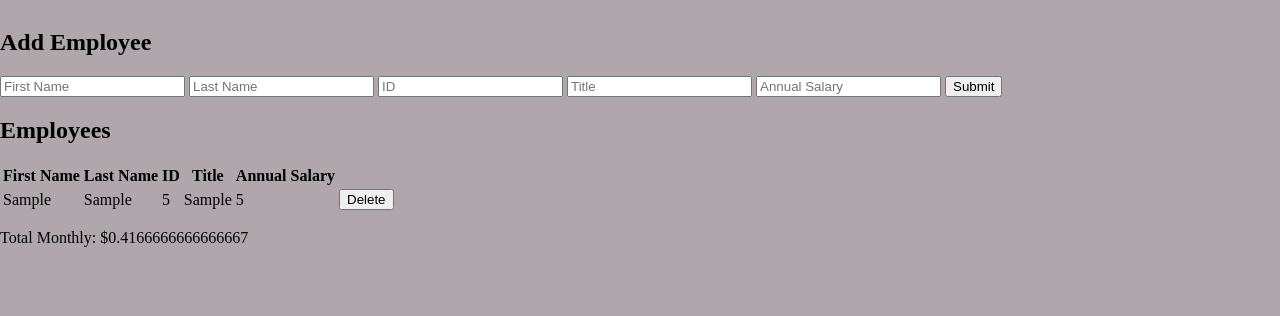
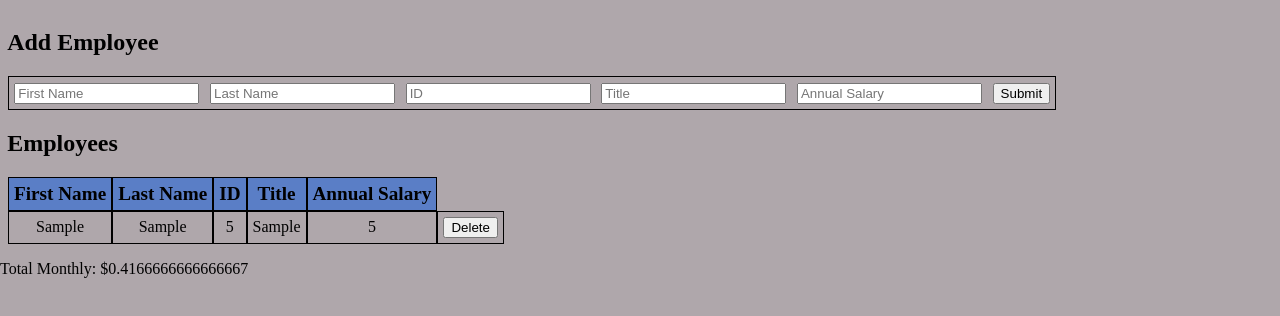
Before and after one commit to DeadstockFox/weekend-salary-calculator, a website: page index.html in a window 1280 px wide. Both pictures are taken after typing "Sample", "Sample", "5", "Sample", "5" into the empty fields and a click on the button "Submit". Shown: the part 108-424 px from the top of the page. Drawn offline with Linux system fonts and the light colour scheme.

Commit message:
Fulfilled base, working around with styling

```diff
--- a/index.html
+++ b/index.html
@@ -17,11 +17,11 @@
        <input data-testid="idInput" id="id" placeholder="ID" type="number"/>
        <input data-testid="titleInput" id="title" placeholder="Title" type="text"/>
        <input data-testid="annualSalaryInput" id="annualSalary" placeholder="Annual Salary" type="number"/>
-       <button data-testid="submitButton">Submit</button>
+       <button data-testid="submitButton" id="submiter">Submit</button>
     </form>
     <h2>Employees</h2>
-    <table>
-       <thead>
+    <table id="employeeDataFull">
+       <thead id="employeeDataHead">
           <tr>
             <th>First Name</th>
             <th>Last Name</th>
--- a/script.js
+++ b/script.js
@@ -37,7 +37,7 @@ function submitForm(event){
         <td>${employees[employeeCount].id}</td>
         <td>${employees[employeeCount].title}</td>
         <td>${employees[employeeCount].annualSalary}</td>
-        <td><button onClick="employeeFire(event)">Delete</button><td>
+        <td><button onClick="employeeFire(event)">Delete</button></td>
     </tr>
     `;
 
--- a/style.css
+++ b/style.css
@@ -9,9 +9,10 @@ header {
     color:#3c3c3c;
     margin: 0.2em;
 
+}
 
-
-
+h2 {
+    padding-left: .3em;
 }
 
 #headTitle {
@@ -22,6 +23,43 @@ header {
     font-size: 3em;
 }
 
+#employeeDataHead tr {
+    margin-left: .5em;
+}
+
+#employeeDataHead th {
+    background-color: #5a7ec6;
+    border: 1px ridge black;
+    padding: 5px;
+    text-align: center;
+    font-size: 1.2em;
+}
+
+#employeeHandbook {
+    display:inline-table;
+    border: 1px ridge black;
+    margin-left: .5em;
+}
+#firstName, #lastName, #id, #title, #annualSalary, #submiter{
+    margin: .4em;
+}
+
+#employeeDataFull{
+    display: inline-table;
+    border-spacing: 0;
+    margin-left: .5em;
+}
+
+
+#employeeData td {
+    border: 1px solid black;
+    padding: 5px;
+    text-align: center;
+}
+
 .over-budget {
-    background-color: red;
+    font-size: 2em;
+    color: red;
+    font-weight: bold;
+
 }
```
